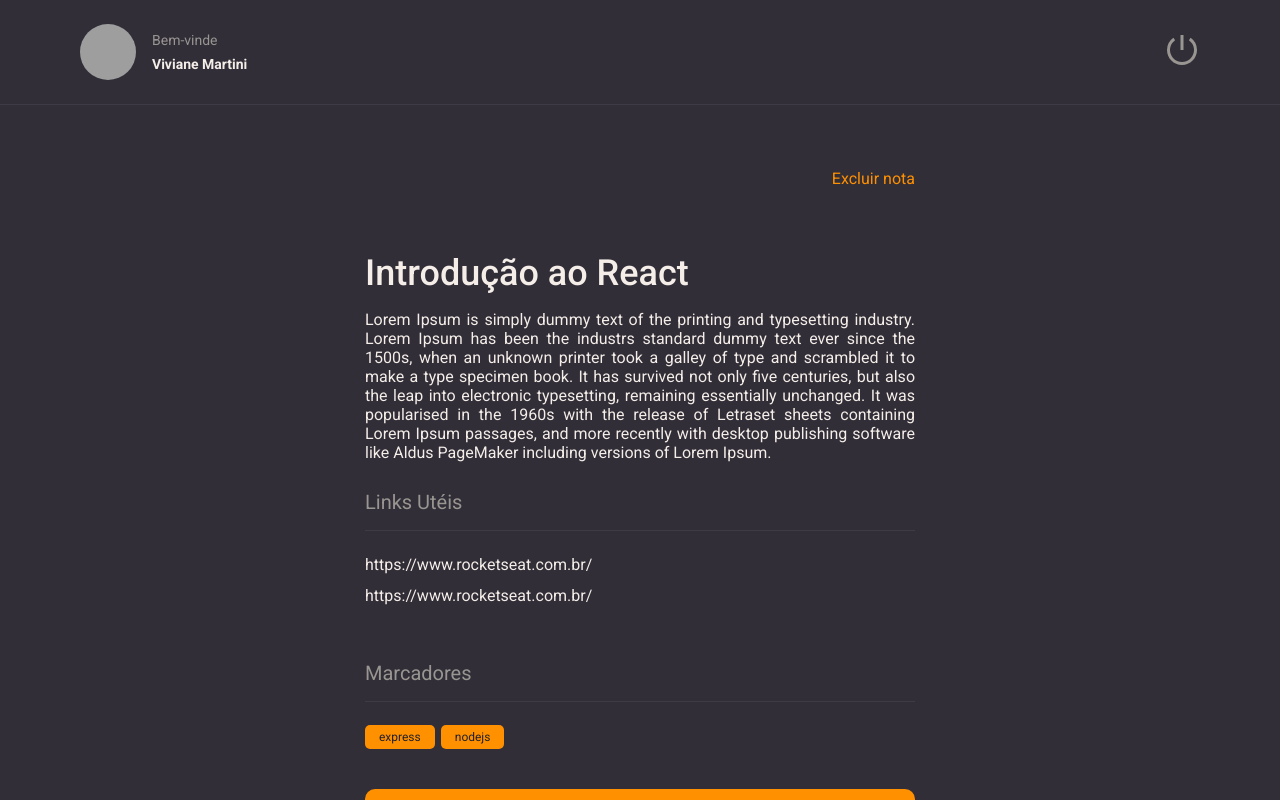
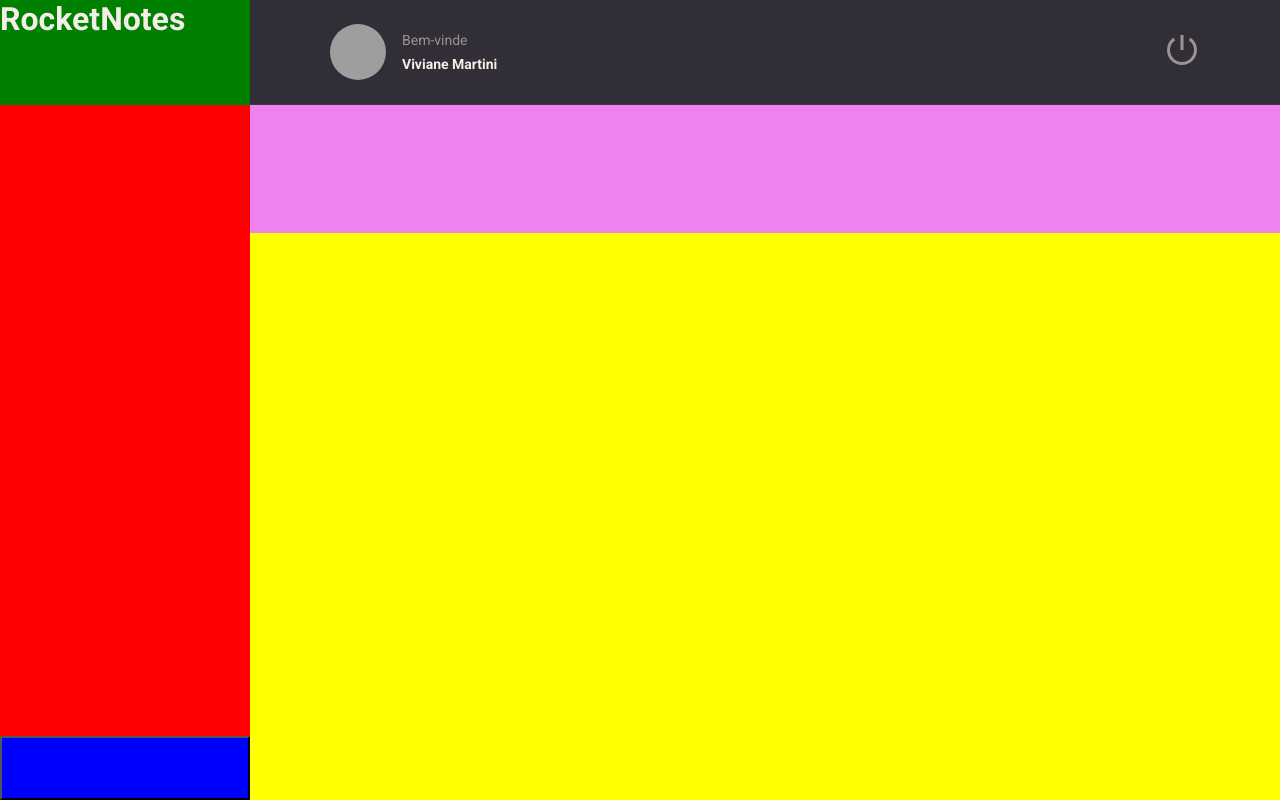
Before and after one commit to vivianemartini/rocketnotes, a React (Vite) app: page / in a window 1280 px wide. Built offline with nearby package versions, Linux system fonts and the light colour scheme; grey boxes are pictures that could not be loaded.

Commit message:
feat: start home component

```diff
--- a/src/main.jsx
+++ b/src/main.jsx
@@ -6,13 +6,13 @@
 import theme from './styles/theme'
 
 
-import { Details } from './pages/Details'
+import { Home } from './pages/Home'
 
 ReactDOM.createRoot(document.getElementById('root')).render(
   <React.StrictMode>
     <ThemeProvider theme={theme}>
       <GlobalStyles />
-      <Details />
+      <Home />
     </ThemeProvider>
   </React.StrictMode>
 )
--- a/src/pages/Home/Home.jsx
+++ /dev/null
@@ -1,5 +0,0 @@
-export function Home() {
-    return (
-      <h1>hello vivi</h1>
-    )
-  }
--- /dev/null
+++ b/src/pages/Home/index.jsx
@@ -0,0 +1,26 @@
+import { Container, Brand, Menu, Search, Content, NewNote } from './styles'
+
+import { Header } from '../../components/Header'
+
+export function Home(){
+    return (
+        <Container>
+            <Brand>
+                <h1>RocketNotes</h1>
+            </Brand>
+
+            <Header></Header>
+
+            <Menu>
+
+            </Menu>
+
+            <Search></Search>
+
+            <Content></Content>
+
+            <NewNote></NewNote>
+
+        </Container>
+    )
+}
--- /dev/null
+++ b/src/pages/Home/styles.js
@@ -0,0 +1,37 @@
+import styled from 'styled-components'
+
+export const Container = styled.div`
+  width: 100%;
+  height: 100vh;
+
+  display: grid;
+  grid-template-columns: 250px;
+  grid-template-rows: 105px 128px auto 64px;
+  grid-template-areas:
+  "brand header"
+  "menu search"
+  "menu content"
+  "newnote content";
+
+  background-color:  ${({ theme }) => theme.COLORS.BACKGROUND_800};
+`
+export const Brand = styled.div`
+  grid-area: brand;
+  background: green;
+`
+export const Menu = styled.ul`
+  grid-area: menu;
+  background: red;
+`
+export const Search  = styled.div`
+  grid-area: search;
+  background: violet;
+`
+export const Content  = styled.div`
+  grid-area: content;
+  background: yellow;
+`
+export const NewNote  = styled.button`
+  grid-area: newnote;
+  background: blue;
+`
```
